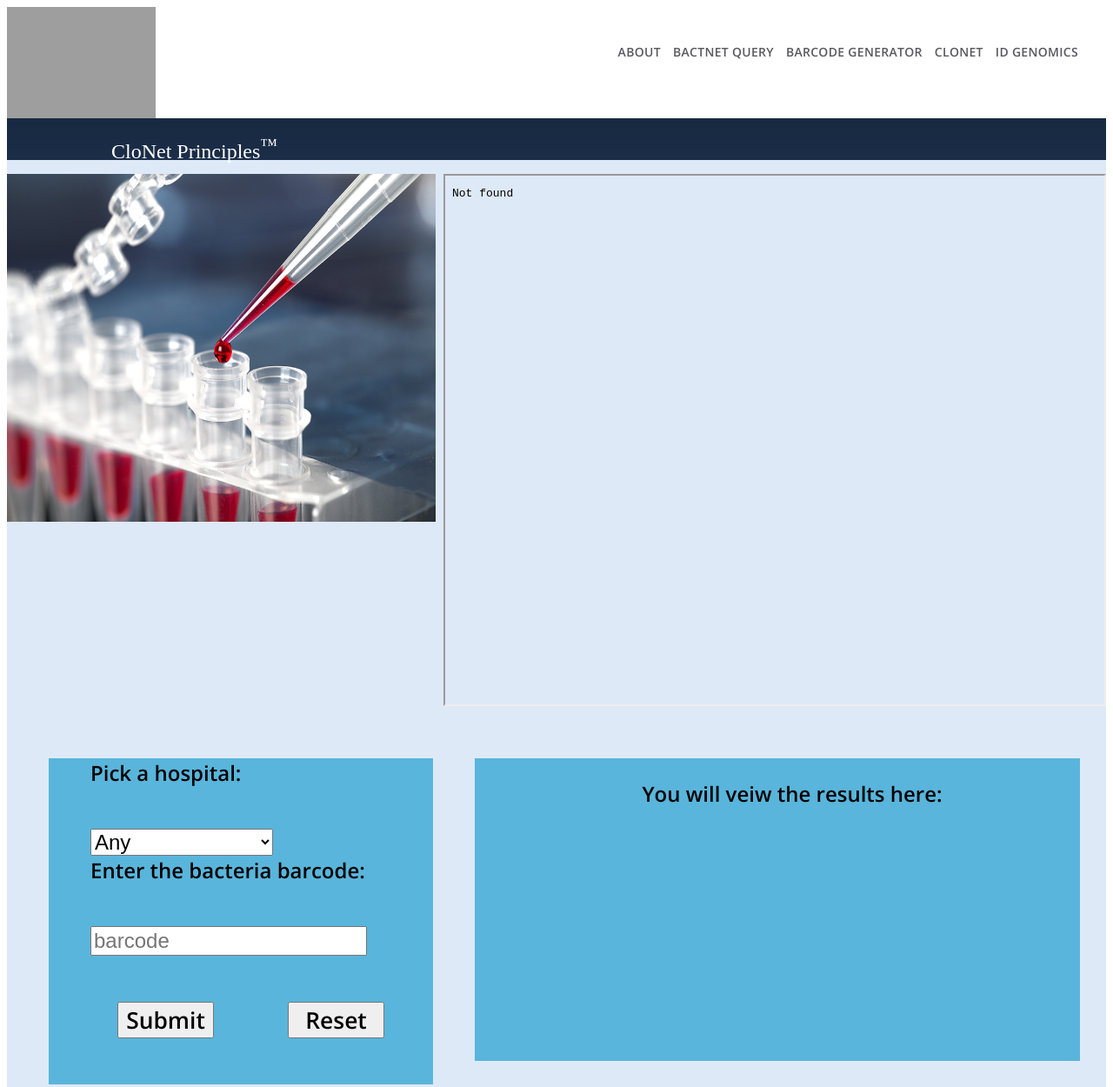
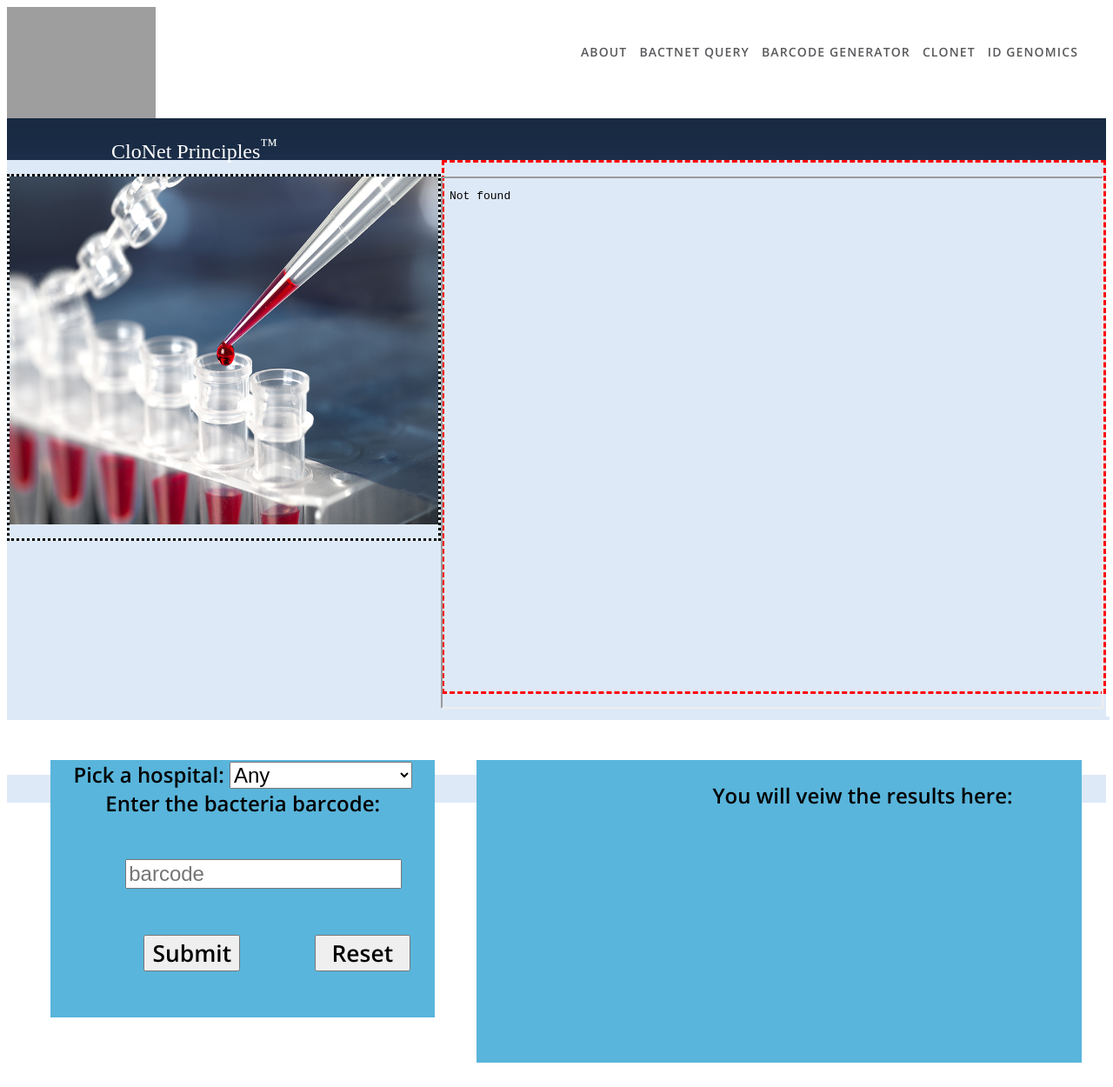
Before and after one commit to maslovai/BacNet-search, a website: page index.html in a window 1280 px wide. Shown: the top 1250 px of the page at 87% size. Drawn offline with nearby package versions, Linux system fonts and the light colour scheme; grey boxes are pictures that could not be loaded; files whose address does not match are found by name; a web font is replaced by a local one.

Commit message:
trying to bring back the good css

```diff
--- a/styles/layout.css
+++ b/styles/layout.css
@@ -1,7 +1,4 @@
 html .top-nav {
-
-    max-width: 90%;
-    /* width: 850px; */
     max-width: 100%;
     padding: 0;
     position: relative;
@@ -9,15 +6,7 @@ html .top-nav {
     margin:0 auto;
 }
 
-/*body {
-  display: block;
-  margin: 0;
-  padding: 0;
-}*/
-
 .header {
-    /*border-style: dashed;
-    border-color: pink;*/
     display: inline-block;
     position: relative;
     z-index: 4;
@@ -27,7 +16,6 @@ html .top-nav {
     margin: 0 auto;
     text-align: center;
     background: none;
-
 }
 #header-container{
   display: flex;
@@ -36,8 +24,6 @@ html .top-nav {
 
 .header-menu {
   display: inline-block;
-  /*border-style: dashed;*/
-  border-color: blue;
   margin: 0 auto;
 }
 
@@ -45,9 +31,8 @@ html .top-nav {
   height:90%;
 }
 
+
 .top-nav{
-  /*border-style: dashed;
-  border-color: yellow;*/
   display: inline-block;
   background: transparent;
   list-style: none;
@@ -72,8 +57,7 @@ html .top-nav {
 li {
   list-style: none;
   display: inline;
-  letter-spacing: 0.3px;
-  line-height: 30px;
+  letter-spacing: 0.07em;
   list-style-position: outside;
   text-transform: uppercase;
   padding: 0 16px 0 14px;
@@ -110,15 +94,16 @@ h3 {
     z-index: 1;
     float: left;
     height: 100%;
+    /*width: 350px;*/
+    position: static;
+    top:0;
     width: 50%;
-}
-
-.sliding-menu-open {
-  display: none;
 }
 
 .containers{
   margin-top: 10%;
+  text-align: center;
+  padding: 2px;
   width: 100%;
   height: 50%;
   margin-left: auto;
@@ -135,14 +120,7 @@ h3 {
    height: 3.5em;
    bottom: 0;
 }
-/*footer {
-    clear: both;
-    position: fixed;
-    z-index: 10;
-    height: 5em;
-    margin-top:0;
-    bottom: 0;
-}*/
+
 .section-video-container{
   width: 100%;
   height: 7em;
@@ -152,14 +130,13 @@ h3 {
   background: transparent;
   position:relative;
   bottom:0;
-  padding: 0;
 }
 .video-container{
   background: transparent;
   background-size: cover;
   height: 5em;
   width: 100%;
-  position: relative;
+  position:absolute;
   overflow: hidden;
   bottom:0;
   padding: 0;
@@ -173,9 +150,7 @@ video {
   width: 100%;
   object-fit: cover;
   bottom:0;
-  /*padding: 0;*/
 }
-/***************** About page styles*************/
 
 #about-table{
   line-height: auto;
@@ -210,7 +185,16 @@ video {
 #about-pic{
   width:30em;
   height:23em;
+  opacity: 1;
+  display: block;
+  transition: .5s ease;
+  backface-visibility: hidden;
 }
+
+#about-pic:hover {
+    opacity: 0.4;
+    filter: alpha(opacity=20);
+  }
 
 #about-title{
     color: #1e3575;
@@ -285,7 +269,14 @@ video {
   float:right;
 }
 
-/***************Clonet View styles***************/
+.clonet-article {
+width: 50%;
+height: auto;
+border-style: dashed;
+border-color: red;
+padding: 0;
+float: right;
+}
 
 #clonet-wrapper{
   width:100%;
@@ -295,15 +286,22 @@ video {
   background-color: #DEE9F7;
 }
 .tubes{
+  display: inline-flex;
+  width: 40%;
+  height: 30em;
+  border-style: dotted;
+  border-color: black;
+  margin-bottom: 1em;
   margin-top:1em;
   width: 39%;
   height: 26em;
   float: left;
-  /*position: relative;*/
 }
-
 .tube {
   width: 100%;
+  height: 100%;
+  float: left;
+  position: relative;
   height: 25em;
 }
 
@@ -325,7 +323,6 @@ a:hover{
   text-decoration: underline;
 }
 
-
 .div-bar {
     height: 8em;
     background: #22385a;
@@ -339,7 +336,6 @@ a:hover{
  h3#page-name{
   margin-left: 5em;
 }
-/**********request page styles by Iryna:************/
 
 #request-container {
   font-family: "Open Sans", sans-serif;
@@ -348,9 +344,17 @@ a:hover{
   max-height: 30em;
   position:relative;
   margin-top: 0;
+
+}
+#hospital-filter{
+  font-size:1em;
+}
+.form-buttons-div {
+  margin-top: 5%;
+  width: 40%;
+  height: 2em;
   margin-bottom:0;
   background-color: #DEE9F7;
-  /*#f9f9f9*/
 }
 #request-container div{
   margin-top: 2em;
@@ -369,9 +373,8 @@ a:hover{
 #form-buttons-div{
   width:35%;
 }
-#bacCode, label,#hospital-filter{
-/*height: 5em;
-width: 15em;*/
+
+#bacCode{
 font-size: 1em;
 margin-top: 2em;
 margin-left: 2em;
@@ -397,7 +400,7 @@ margin-left: 2em;
   font-size: 0.7em;
   text-transform:none;
 }
-/***************Barcode View Page*************/
+
 #barcode-container{
   background-color: #DEE9F7;
 }
```
Also changed, not shown: index.html (+0 -3 lines), 1 other file.
